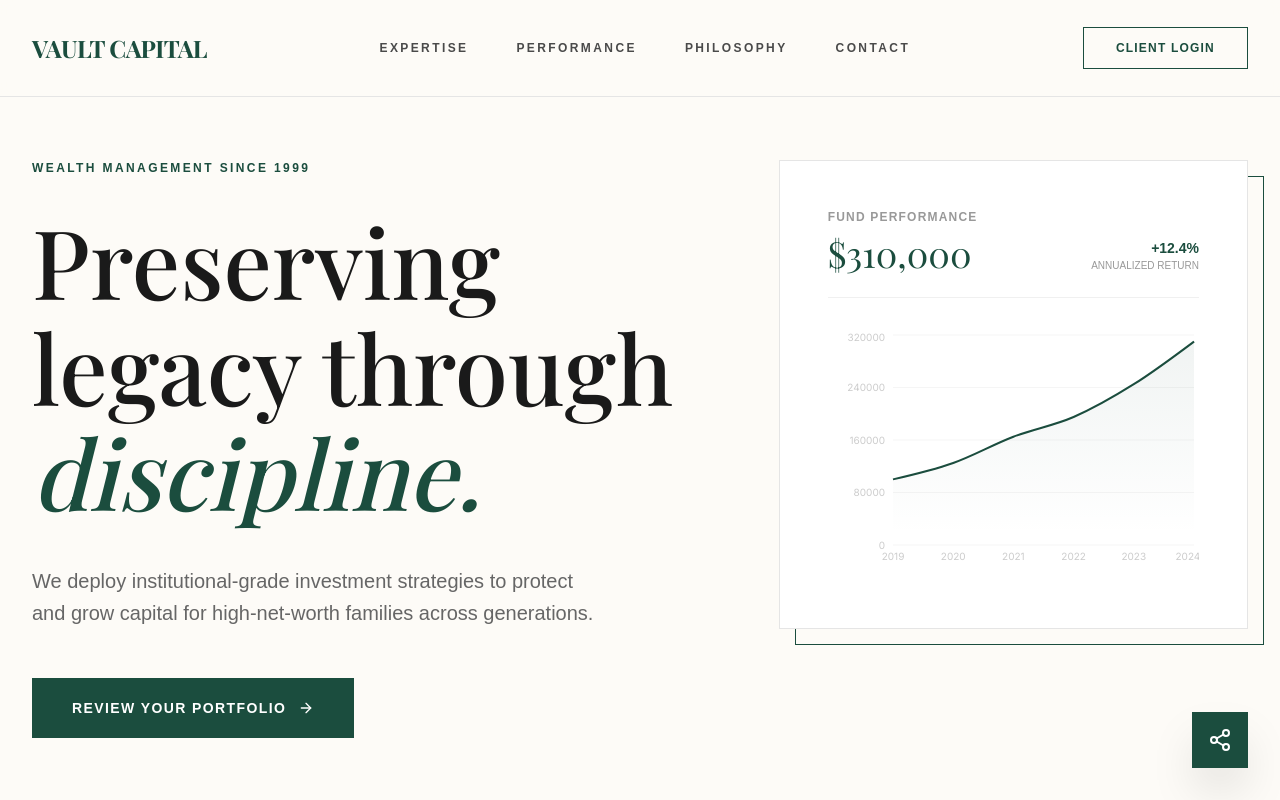
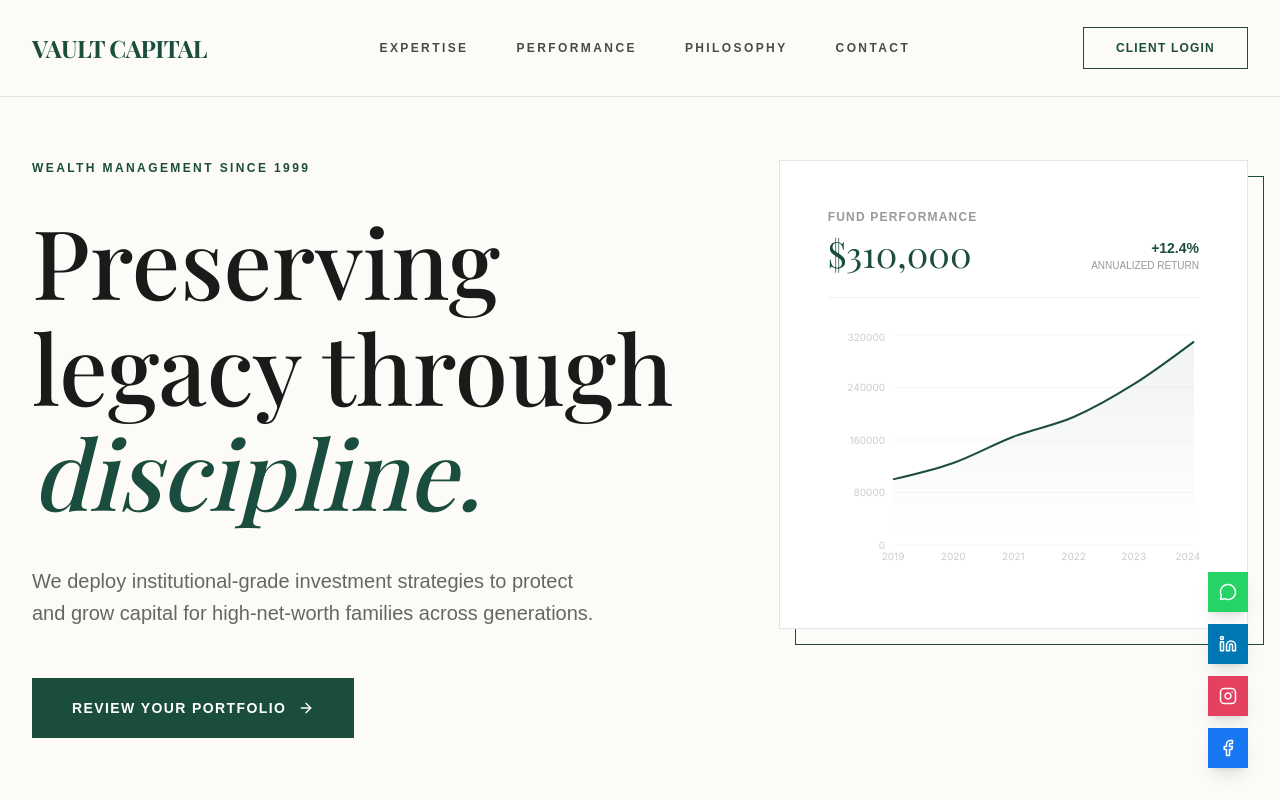
Before and after one commit to JohnsonGAO-Kainuo/kainuo-demo-03-finance, a Next.js app: page / in a window 1280 px wide. Shown: the top 800 px of the page. Built offline with nearby package versions, Linux system fonts and the light colour scheme; a web font is replaced by a local one.

Commit message:
fix: make social widget persistent

```diff
--- a/components/SocialWidget.tsx
+++ b/components/SocialWidget.tsx
@@ -1,12 +1,9 @@
 "use client";
 
-import { useState } from 'react';
-import { MessageCircle, Linkedin, Instagram, Facebook, Share2, X } from 'lucide-react';
-import { motion, AnimatePresence } from 'framer-motion';
+import { MessageCircle, Linkedin, Instagram, Facebook } from 'lucide-react';
+import { motion } from 'framer-motion';
 
 export default function SocialWidget() {
-  const [isOpen, setIsOpen] = useState(false);
-
   const socialLinks = [
     { icon: MessageCircle, href: "#", color: "bg-[#25D366]", label: "WhatsApp" },
     { icon: Linkedin, href: "#", color: "bg-[#0077B5]", label: "LinkedIn" },
@@ -15,38 +12,21 @@ export default function SocialWidget() {
   ];
 
   return (
-    <div className="fixed bottom-8 right-8 z-50 flex flex-col items-end gap-4">
-      <AnimatePresence>
-        {isOpen && (
-          <motion.div
-            initial={{ opacity: 0, y: 20 }}
-            animate={{ opacity: 1, y: 0 }}
-            exit={{ opacity: 0, y: 20 }}
-            className="flex flex-col gap-3"
-          >
+    <div className="fixed bottom-8 right-8 z-50 flex flex-col gap-3">
       {socialLinks.map((social, index) => (
         <motion.a
           key={social.label}
           href={social.href}
           initial={{ opacity: 0, x: 20 }}
           animate={{ opacity: 1, x: 0 }}
-                transition={{ delay: index * 0.1 }}
-                className={`${social.color} w-12 h-12 flex items-center justify-center text-white shadow-lg hover:brightness-110 transition-all cursor-pointer`}
+          transition={{ delay: 0.5 + index * 0.1 }}
+          whileHover={{ x: -5, scale: 1.05 }}
+          className={`${social.color} w-10 h-10 flex items-center justify-center text-white shadow-lg cursor-pointer transition-all`}
           title={social.label}
         >
-                <social.icon size={20} />
+          <social.icon size={18} />
         </motion.a>
       ))}
-          </motion.div>
-        )}
-      </AnimatePresence>
-
-      <button
-        onClick={() => setIsOpen(!isOpen)}
-        className="w-14 h-14 bg-[#1B4D3E] text-white flex items-center justify-center shadow-2xl hover:bg-[#153d31] transition-colors"
-      >
-        {isOpen ? <X size={24} /> : <Share2 size={24} />}
-      </button>
     </div>
   );
 }
```
Lines whose indentation alone changed are shown as unchanged.
